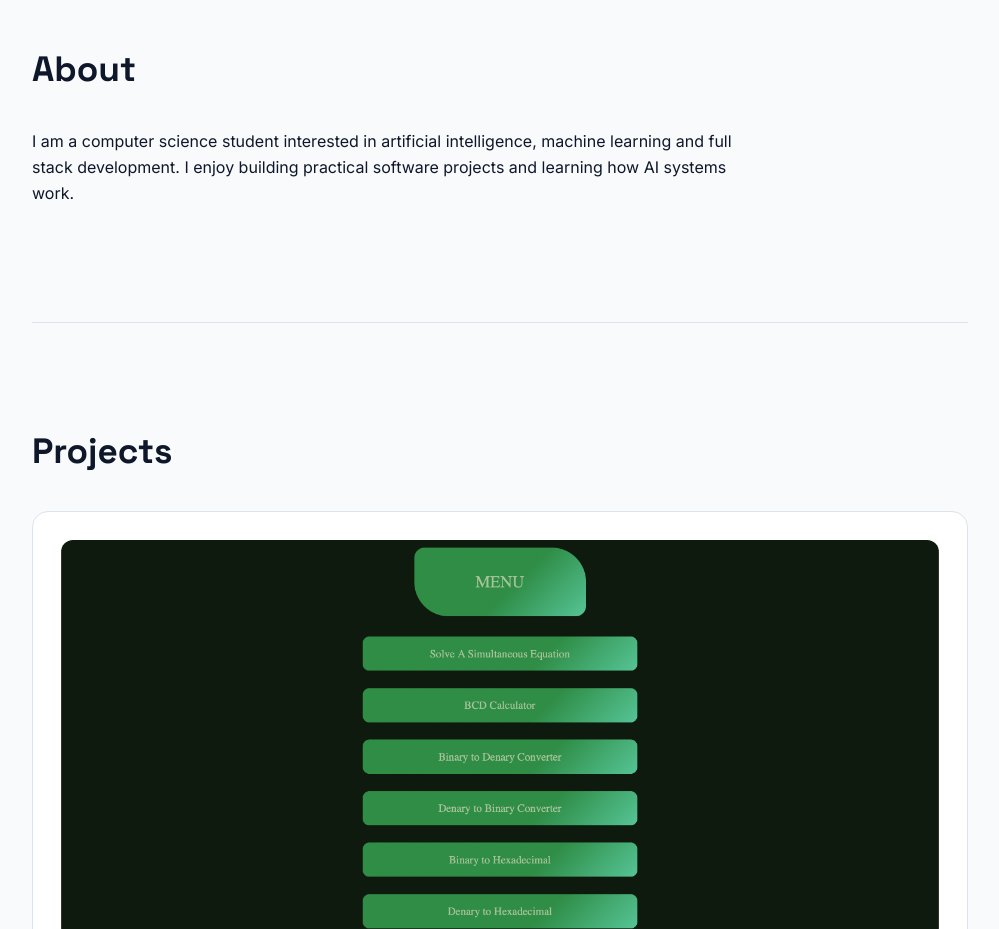
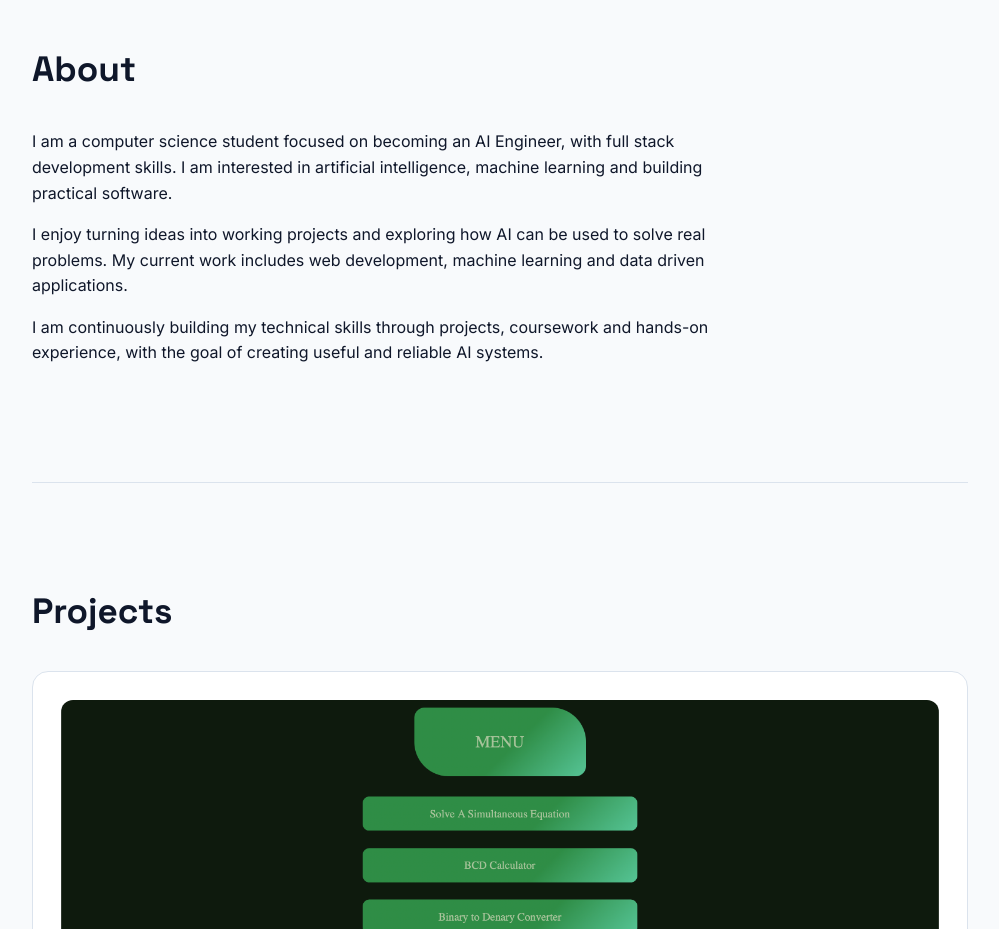
Before and after one commit to ranithu-h/ai-engineer-portfolio, a React (Vite) app: page / in a window 1280 px wide. Shown: the part 780-1709 px from the top of the page, without its empty margins (140-1139 px from the left). Built offline with nearby package versions, Linux system fonts and the light colour scheme.

Commit message:
Expand about section

```diff
--- a/src/App.jsx
+++ b/src/App.jsx
@@ -18,9 +18,21 @@ function App() {
       <section id="about">
         <h2>About</h2>
         <p>
-          I am a computer science student interested in artificial intelligence,
-          machine learning and full stack development. I enjoy building
-          practical software projects and learning how AI systems work.
+          I am a computer science student focused on becoming an AI Engineer,
+          with full stack development skills. I am interested in artificial
+          intelligence, machine learning and building practical software.
+        </p>
+
+        <p>
+          I enjoy turning ideas into working projects and exploring how AI can
+          be used to solve real problems. My current work includes web
+          development, machine learning and data driven applications.
+        </p>
+
+        <p>
+          I am continuously building my technical skills through projects,
+          coursework and hands-on experience, with the goal of creating useful
+          and reliable AI systems.
         </p>
       </section>
 
```
